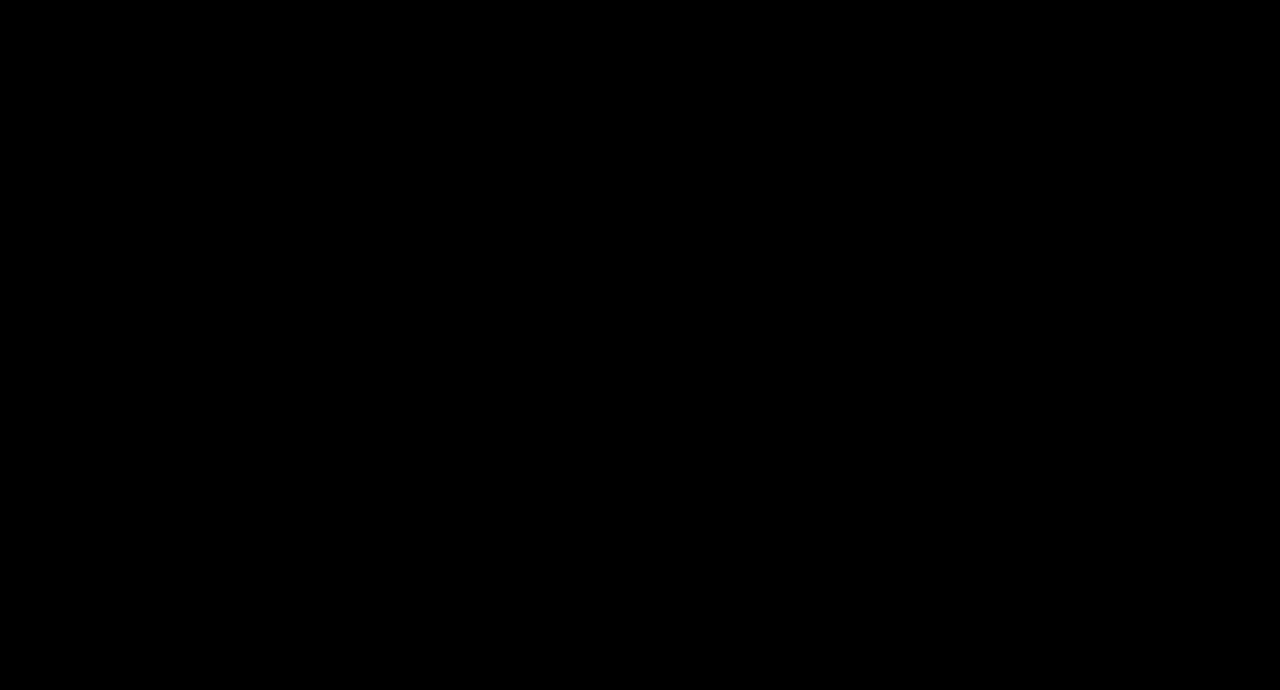
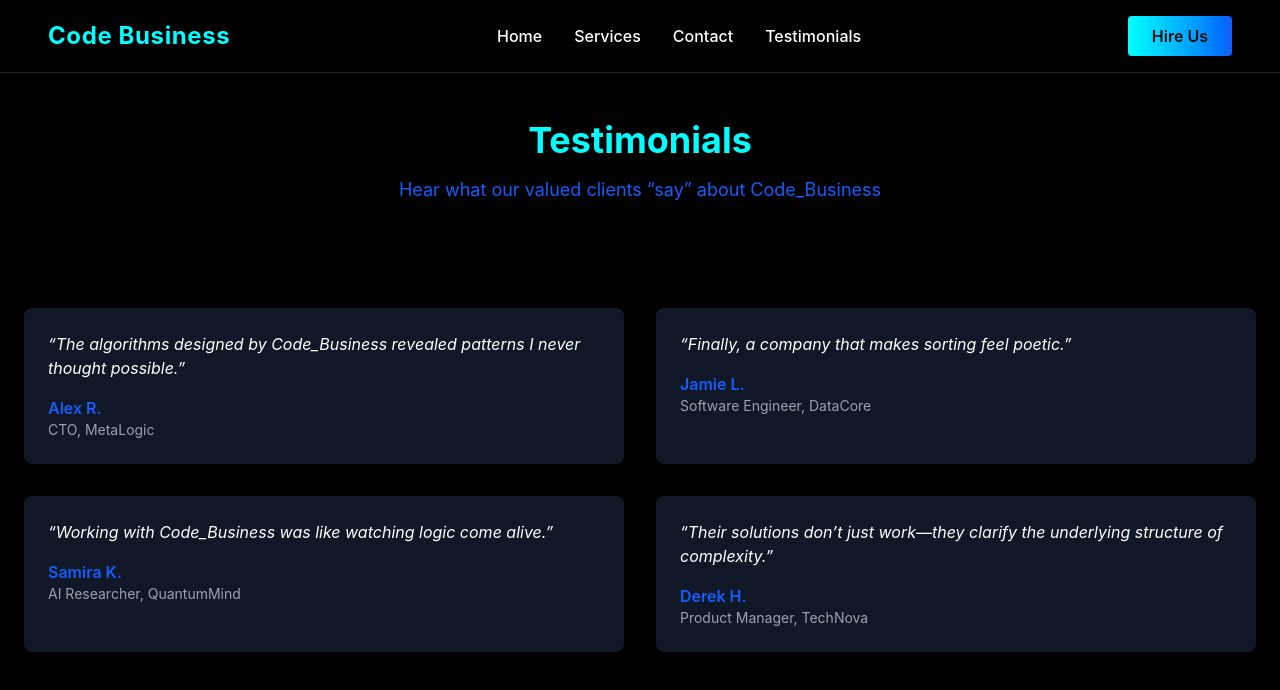
Before and after one commit to danielbnhz/Code_Business, a React (Vite) app: page /Testimonials in a window 1280 px wide. Before the commit this address had no page. Shown: the top 690 px of the page. Built offline with nearby package versions, Linux system fonts and the light colour scheme.

Commit message:
Added a testimonials page and navbar link for the page

```diff
--- a/src/App.jsx
+++ b/src/App.jsx
@@ -3,6 +3,7 @@ import { BrowserRouter as Router, Routes, Route } from "react-router-dom";
 import Home from "./pages/Home.jsx";
 import Contact from "./pages/Contact.jsx";
 import Services from "./pages/Services.jsx";
+import Testimonials from "./pages/Testimonials.jsx";
 
 function App() {
   return (
@@ -11,6 +12,8 @@ function App() {
         <Route path="/" element={<Home />} />
         <Route path="/Contact" element={<Contact />} />
         <Route path="/Services" element={<Services />} />
+        <Route path="/Testimonials" element={<Testimonials />} />
+
 
 
       </Routes>
--- a/src/components/Navbar.jsx
+++ b/src/components/Navbar.jsx
@@ -10,6 +10,8 @@ export default function Navbar() {
               <li><Link to="/" className="text-white font-medium hover:text-[#00ffff] transition-colors">Home</Link></li>
               <li><Link to="/Services" className="text-white font-medium hover:text-[#00ffff] transition-colors">Services</Link></li>
               <li><Link to="/Contact" className="text-white font-medium hover:text-[#00ffff] transition-colors">Contact</Link></li>
+              <li><Link to="/Testimonials" className="text-white font-medium hover:text-[#00ffff] transition-colors">Testimonials</Link></li>
+
           </ul>
           <button className="px-6 py-2 rounded bg-gradient-to-r from-[#00ffff] to-blue-600 text-[#0f0f0f] font-semibold hover:-translate-y-0.5 hover:shadow-lg transition transform">
               Hire Us
--- /dev/null
+++ b/src/pages/Testimonials.jsx
@@ -0,0 +1,57 @@
+import React from "react";
+import Navbar from "../components/Navbar";
+
+const testimonials = [
+  {
+    name: "Alex R.",
+    title: "CTO, MetaLogic",
+    quote: "The algorithms designed by Code_Business revealed patterns I never thought possible.",
+  },
+  {
+    name: "Jamie L.",
+    title: "Software Engineer, DataCore",
+    quote: "Finally, a company that makes sorting feel poetic.",
+  },
+  {
+    name: "Samira K.",
+    title: "AI Researcher, QuantumMind",
+    quote: "Working with Code_Business was like watching logic come alive.",
+  },
+  {
+    name: "Derek H.",
+    title: "Product Manager, TechNova",
+    quote: "Their solutions don’t just work—they clarify the underlying structure of complexity.",
+  },
+];
+
+export default function Testimonials() {
+  return (
+
+    <div className="bg-black text-white min-h-screen py-16 px-6">
+         <Navbar />
+
+      <div className="max-w-5xl mx-auto text-center mb-12 py-14">
+
+        <h1 className="text-4xl font-bold mb-4" style={{ color: "#00ffff" }}>
+          Testimonials
+        </h1>
+        <p className="text-lg text-blue-600">
+          Hear what our valued clients “say” about Code_Business
+        </p>
+      </div>
+
+      <div className="grid gap-8 md:grid-cols-2">
+        {testimonials.map((t, index) => (
+          <div
+            key={index}
+            className="bg-gray-900 rounded-lg p-6 shadow-lg hover:shadow-2xl transition-shadow duration-300"
+          >
+            <p className="text-white italic mb-4">&ldquo;{t.quote}&rdquo;</p>
+            <p className="font-semibold text-blue-600">{t.name}</p>
+            <p className="text-sm text-gray-400">{t.title}</p>
+          </div>
+        ))}
+      </div>
+    </div>
+  );
+}
```
